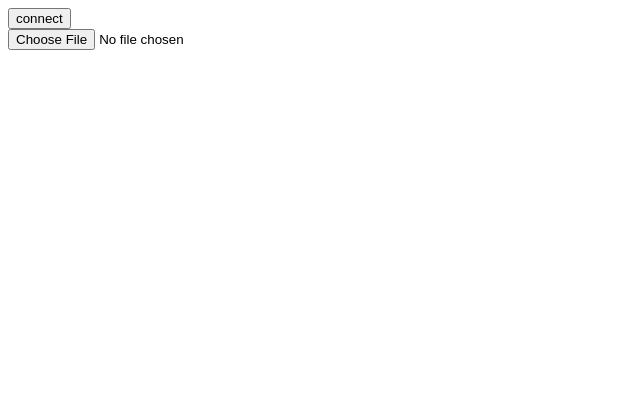
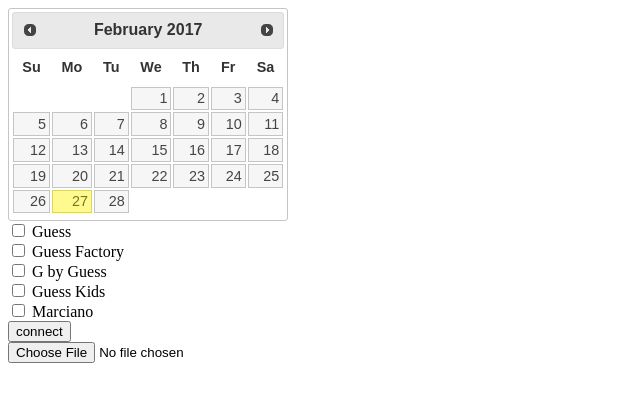
Before and after one commit to vanpeta/guess_email_builder_v2, a website: page public/index.html in a window 1280 px wide. Shown: the whole page, without its empty margins (0-640 px from the left). Drawn offline with nearby package versions, Linux system fonts and the light colour scheme.

Commit message:
calendar and brands added

```diff
--- a/public/index.html
+++ b/public/index.html
@@ -5,8 +5,31 @@
 		<meta name="viewport" content="width=device-width, initial-scale=1, maximum-scale=4" />
 		<meta name="format-detection" content="telephone=no" />
 		<meta name="autolink" content="no" />
+		<link rel="stylesheet" href="https://ajax.googleapis.com/ajax/libs/jqueryui/1.12.1/themes/smoothness/jquery-ui.css">
 	</head>
 	<body>
+		<div id="datepicker">
+		</div>
+		<div>
+			<input class="brands" type="checkbox" id="Guess" value="Guess" />
+			<label for="Guess">Guess</label>
+		</div>
+		<div>
+			<input class="brands" type="checkbox" id="Guess_Factory" value="GuessFactory" />
+			<label for="Guess_Factory">Guess Factory</label>
+		</div>
+		<div>
+			<input class="brands" type="checkbox" id="G_by_Guess" value="GbyGuess" />
+			<label for="G_by_Guess">G by Guess</label>
+		</div>
+		<div>
+			<input class="brands" type="checkbox" id="Guess_Kids" value="GuessKids" />
+			<label for="Guess_Kids">Guess Kids</label>
+		</div>
+		<div>
+			<input class="brands" type="checkbox" id="Marciano" value="Marciano" />
+			<label for="Marciano">Marciano</label>
+		</div>
 		<div>
 			<button onclick="getInfo()">connect</button>
 		</div>
@@ -15,5 +38,6 @@
   	</div>
 	</body>
 	<script src="https://ajax.googleapis.com/ajax/libs/jquery/3.1.1/jquery.min.js"></script>
+	<script src="https://ajax.googleapis.com/ajax/libs/jqueryui/1.12.1/jquery-ui.min.js"></script>
 	<script src="/js/main.js" type="text/javascript" charset="utf-8"></script>
 </html>
--- a/public/js/main.js
+++ b/public/js/main.js
@@ -1,9 +1,20 @@
-console.log('loaded');
+var checkboxes = $('.brands');
+var calendar = $("#datepicker");
+calendar.datepicker();
 
 function getInfo () {
-	console.log('click')
+	var datePicked = calendar.datepicker('getDate');
+	var year = datePicked.getFullYear();
+	var month = datePicked.toLocaleString('en-us', {month: 'long'});
+	var day = datePicked.getDate();
+	var checked;
+	for (var i = 0; i < checkboxes.length; i++) {
+		if (checkboxes[i].checked) {
+			checked = checkboxes[i].value;
+		}
+	}
 	$.ajax({
-		url: '/connect',
+		url: '/connect?brand='+checked,
 		method: 'GET',
 		success: function (res) {
 			console.log(res);
```
Also changed, not shown: controllers/ftp.js (+10 -7 lines).
